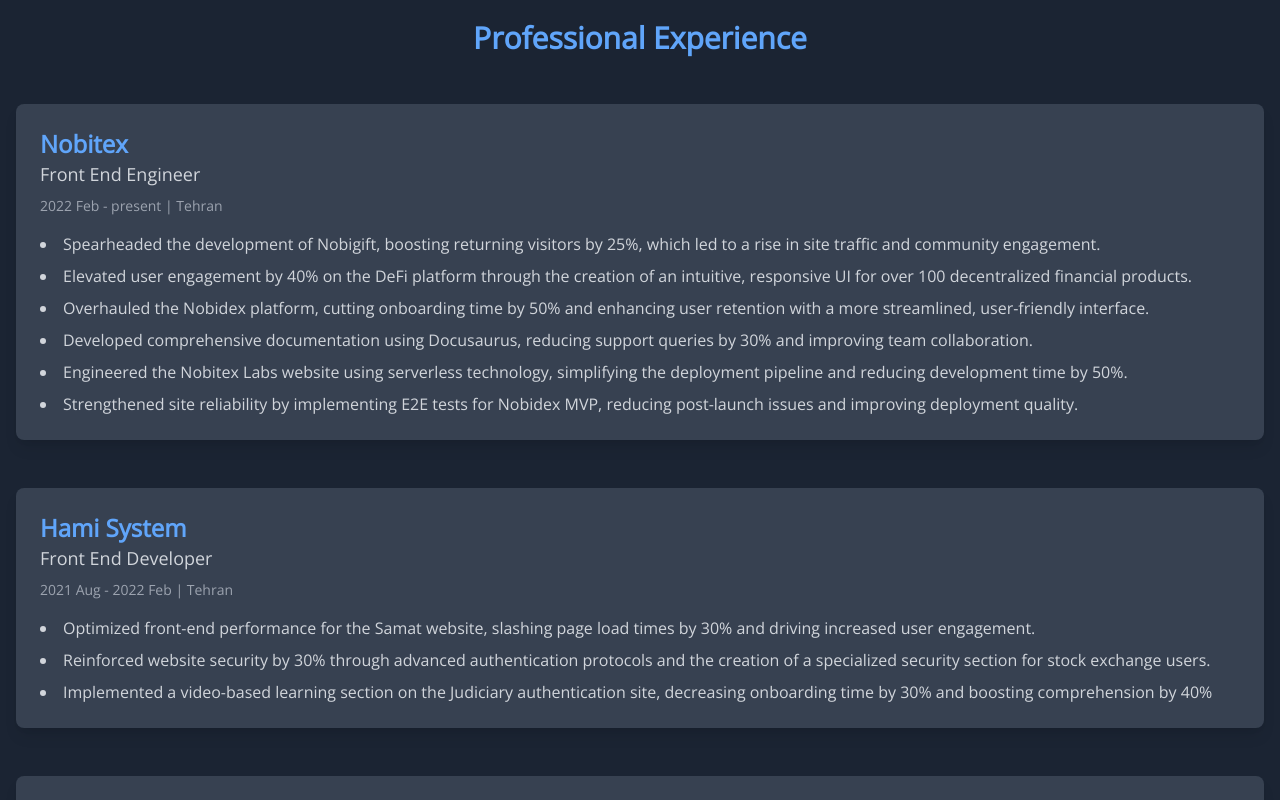
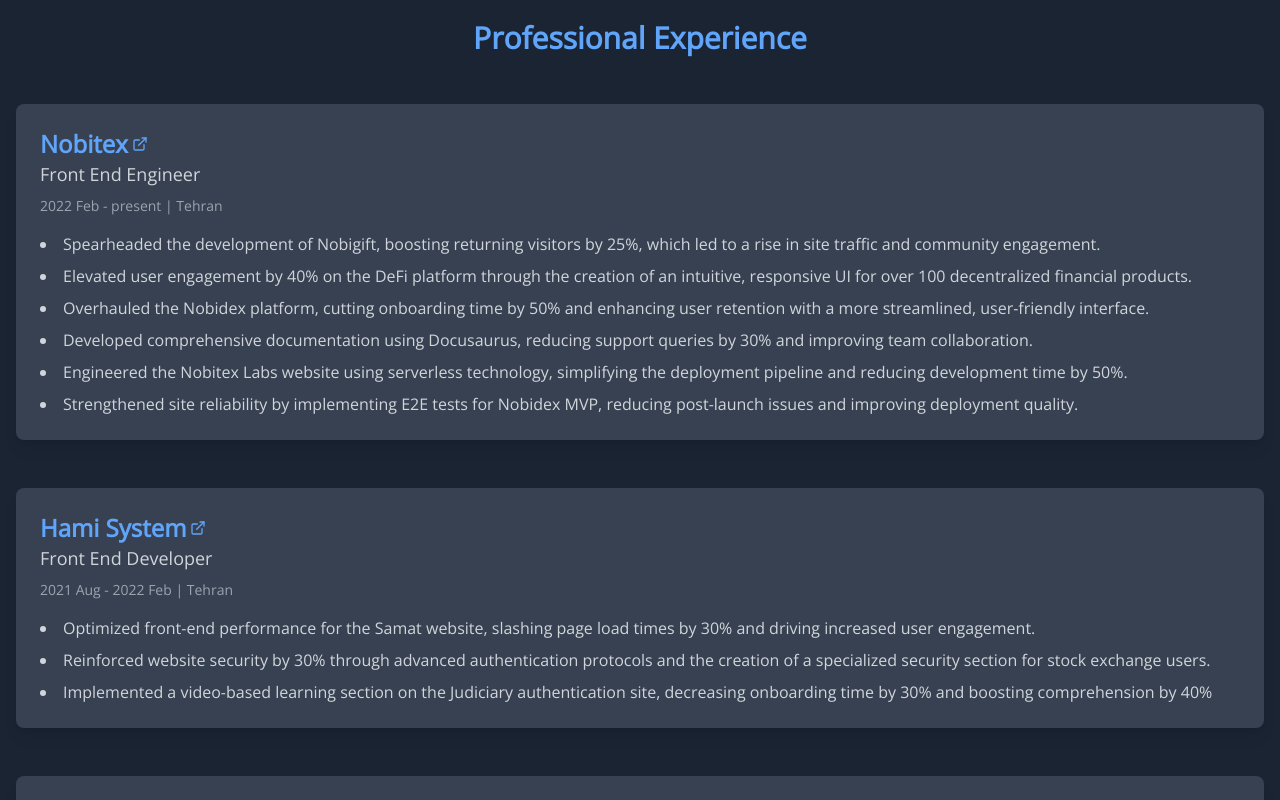
Before and after one commit to itsspedram/CV, a Next.js app: page / in a window 1280 px wide. Shown: the part 860-1660 px from the top of the page. Built offline with nearby package versions, Linux system fonts and the light colour scheme.

Commit message:
add link of componies

```diff
--- a/app/page.tsx
+++ b/app/page.tsx
@@ -8,7 +8,8 @@
   Linkedin,
   Github,
   MapPin,
-  ChevronDown,} from "lucide-react";
+  ChevronDown,ExternalLink} from "lucide-react";
+  import Link from 'next/link'
 import {experiences,skillCategories,projects} from "@/utils/data"
 export default function Home() {
   // const [scrollY, setScrollY] = useState(0);
@@ -213,7 +214,9 @@
                   viewport={{ once: true }}
                 >
                   <h3 className="text-2xl font-semibold text-blue-400">
-                    {exp.company}
+                  <Link href={exp.url} target="_blank" rel="noopener noreferrer" className="hover:underline flex items-center">
+                {exp.company} <ExternalLink size={16} className="ml-1" />
+              </Link>
                   </h3>
                   <p className="text-lg text-gray-300 mb-2">{exp.position}</p>
                   <p className="text-sm text-gray-400 mb-4">
--- a/utils/data.js
+++ b/utils/data.js
@@ -16,6 +16,7 @@
       position: "Front End Engineer",
       period: "2022 Feb - present",
       location: "Tehran",
+      url: "https://nobitex.ir/",
       achievements: [
         "Spearheaded the development of Nobigift, boosting returning visitors by 25%, which led to a rise in site traffic and community engagement.",
         "Elevated user engagement by 40% on the DeFi platform through the creation of an intuitive, responsive UI for over 100 decentralized financial products.",
@@ -28,6 +29,7 @@
     {
       company: "Hami System",
       position: "Front End Developer",
+      url: "https://hamisystem.com/",
       period: "2021 Aug - 2022 Feb",
       location: "Tehran",
       achievements: [
@@ -39,6 +41,7 @@
     {
       company: "Makeen academy",
       position: "Mentor",
+      url: "https://makeen.ir/",
       period: "2021 May - 2021 Nov",
       location: "Tehran",
       achievements: [
@@ -47,6 +50,7 @@
     },
     {
       company: "Sooran",
+      url: "https://sooran.co/",
       position: "Front End Developer",
       period: "2020 Feb - 2021 Mar",
       location: "Tehran",
@@ -57,6 +61,7 @@
     {
       company: "Football bartar",
       position: "Front End Developer",
+      url: "#",
       period: "2019 Feb - 2020 Feb",
       location: "Tehran",
       achievements: [
@@ -65,6 +70,7 @@
     },
     {
       company: "Makeen Ideal Media",
+      url: "https://makeen.ir/",
       position: "Designer,Front End Intern",
       period: "2015 Jul - 2018 Dec",
       location: "Tehran",
```
